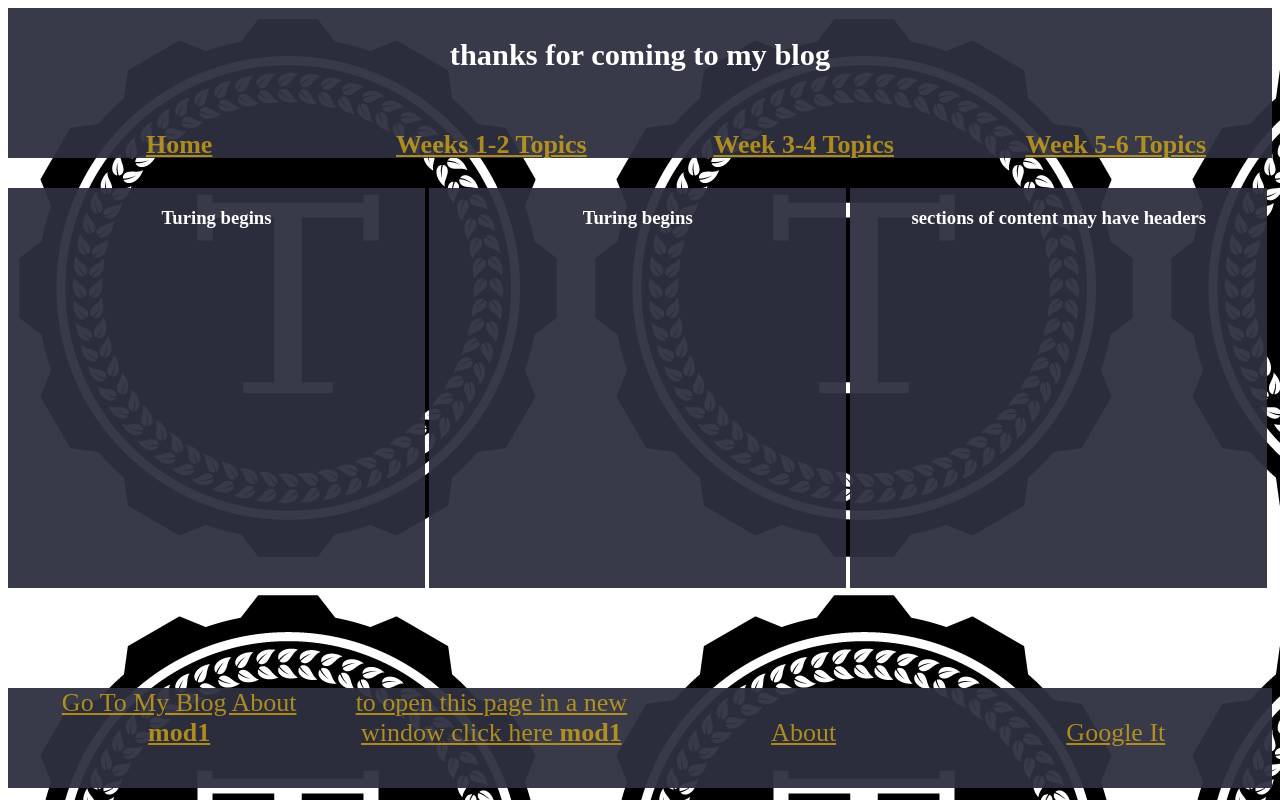
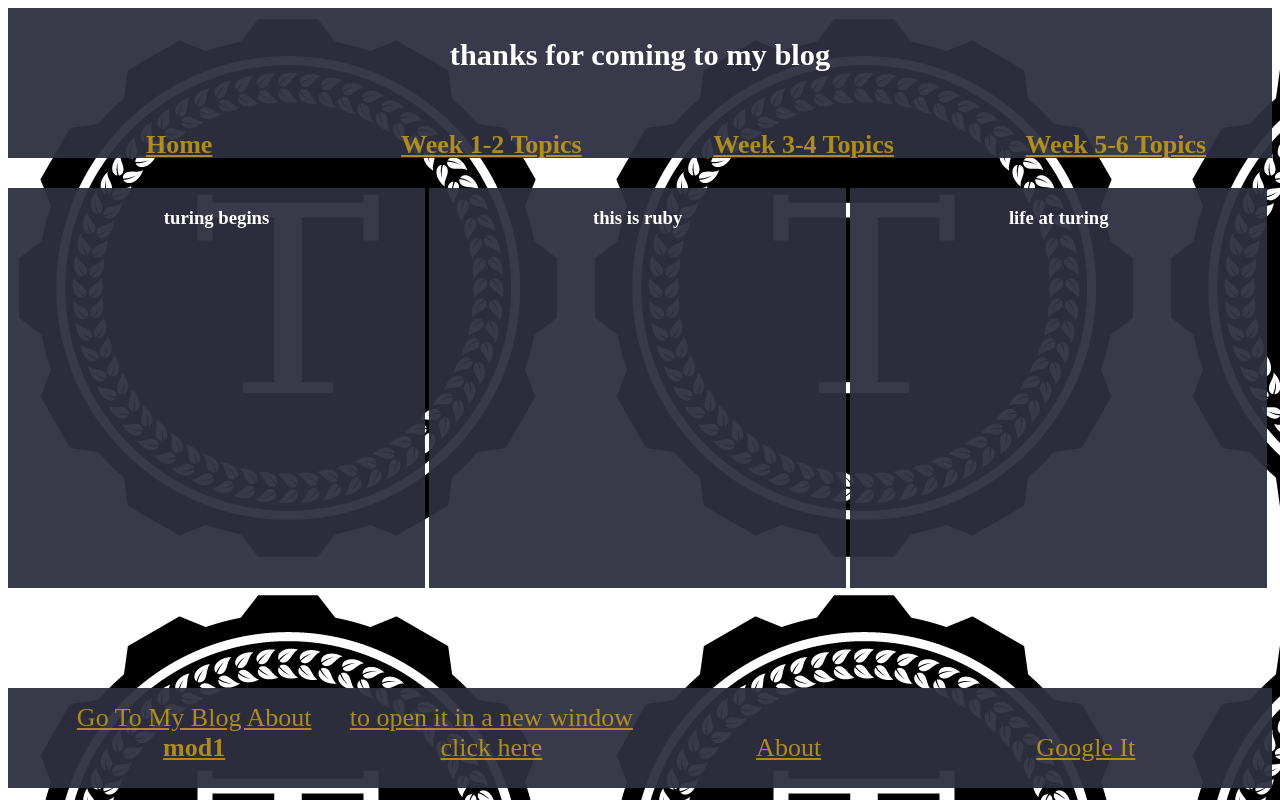
Before and after one commit to DesTodo/DesTodo.github.io, a plain HTML site: page blog_page.html in a window 1280 px wide. Drawn offline with Linux system fonts and the light colour scheme.

Commit message:
fix typos

```diff
--- a/assets/styles.css
+++ b/assets/styles.css
@@ -54,7 +54,8 @@ footer {
 
 footer a {
   display: inline-block;
-  margin-left: 15px;
+  margin-top: 15px;
+  margin-bottom: 0px;
   width: 23%;
   color: rgba(229, 179, 16, 0.7);
 }
--- a/blog_page.html
+++ b/blog_page.html
@@ -14,36 +14,36 @@
       </h3>
       <section class="header">
       <p>  <a href="index.html"> <b> Home </b> </a> </p>
-      <p>  <a href="week_1.html"> <b> Weeks 1-2 Topics </b> </a>  </p>
+      <p>  <a href="week_1.html"> <b> Week 1-2 Topics </b> </a>  </p>
       <p>  <a href="week_2.html"> <b> Week 3-4 Topics </b> </a>  </p>
       <p>  <a href="week_3.html"> <b> Week 5-6 Topics </b> </a>  </p>
     </section>
     </header>
 
     <section class="week">
-      <h3> Turing begins </h3>
+      <h3> turing begins </h3>
       <article>
 
       </article>
     </section>
 
     <section class="week">
-      <h3> Turing begins </h3>
+      <h3> this is ruby </h3>
       <article>
       </article>
     </section>
 
     <section class="week">
-      <h3> sections of content may have headers </h3>
+      <h3> life at turing </h3>
       <article>
       </article>
       </section>
 
     <footer>
     <a href="content/blog_post.html"> Go To My Blog About <strong>mod1</strong> </a>
-    <a href="content/blog_post.html" target="_blank"> to open this page in a new window click here <strong>mod1</strong> </a>
+    <a href="content/blog_post.html" target="_blank"> to open it in a new window click here </a>
     <a href="about.html">About</a>
-    <a href="http://www.google.com/">Google It</a>
+    <a href="http://www.google.com/"> Google It</a>
     </footer>
 
   </body>
```
